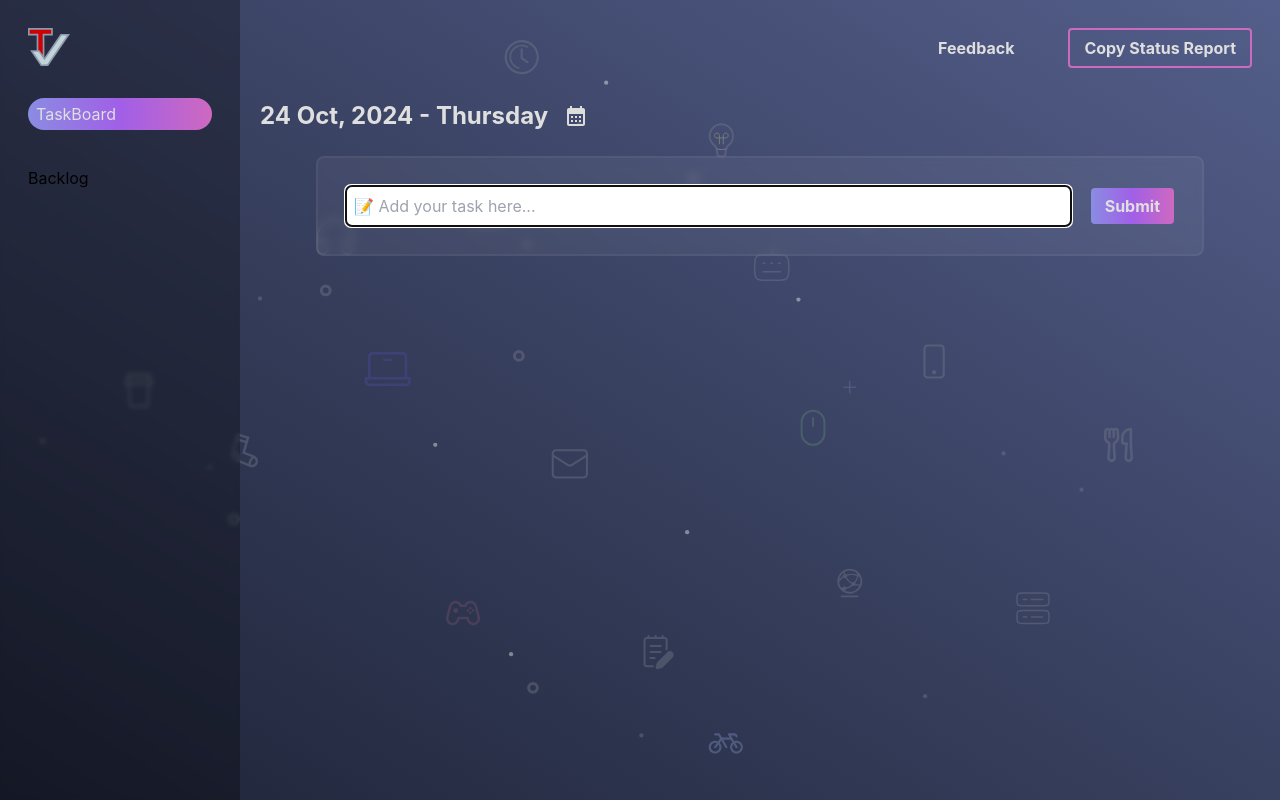
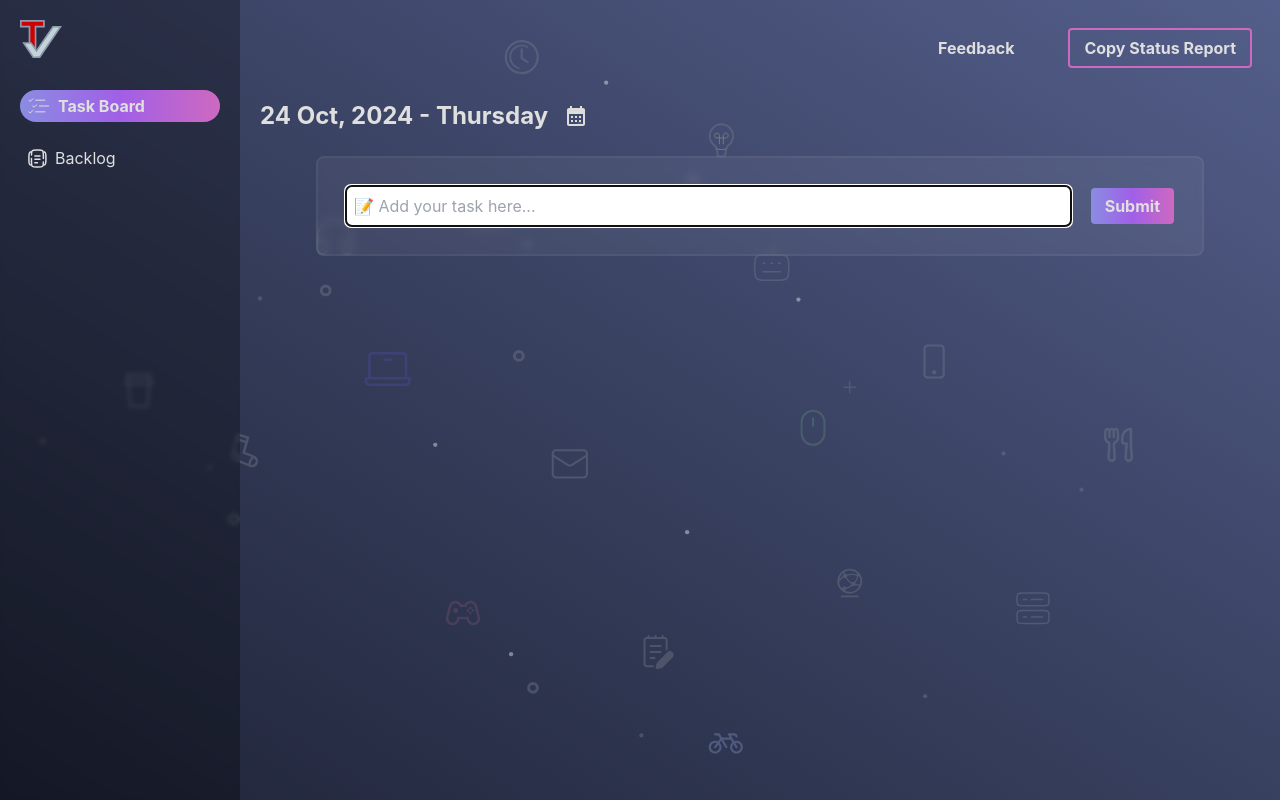
Before and after one commit to MHassanTariq/task-tracker, a React (Create React App) app: page / in a window 1280 px wide. Built offline with nearby package versions, Linux system fonts and the light colour scheme.

Commit message:
feat: added icons in the sidebar

```diff
--- a/src/App.tsx
+++ b/src/App.tsx
@@ -1,5 +1,5 @@
 import { RouterProvider } from "react-router-dom";
-import router from "./Routes/router";
+import router from "./routes/router";
 
 function App() {
   return <RouterProvider router={router} />;
--- /dev/null
+++ b/src/assets/svgs/backlogIcon.tsx
@@ -0,0 +1,29 @@
+export function BacklogIcon() {
+  return (
+    <svg
+      width="19"
+      height="19"
+      viewBox="0 0 19 19"
+      fill="none"
+      xmlns="http://www.w3.org/2000/svg"
+    >
+      <path
+        d="M15.3668 12.9C15.3668 15.3038 15.3668 16.5066 14.6196 17.2529C13.8733 18 12.6706 18 10.2668 18H8.5668C6.163 18 4.96025 18 4.21395 17.2529C3.4668 16.5066 3.4668 15.3038 3.4668 12.9V9.5M3.4668 6.1C3.4668 3.6962 3.4668 2.49345 4.21395 1.74715C4.96025 1 6.163 1 8.5668 1H10.2668C12.6706 1 13.8733 1 14.6196 1.74715C15.3668 2.49345 15.3668 3.6962 15.3668 6.1V9.5"
+        stroke="#DFDFDF"
+        stroke-width="1.5"
+        stroke-linecap="round"
+      />
+      <path
+        d="M3.46675 2.76465C2.638 2.84625 2.0804 3.0307 1.6639 3.4472C0.916748 4.1935 0.916748 5.39625 0.916748 7.80005V11.2C0.916748 13.6038 0.916748 14.8066 1.6639 15.5529C2.0804 15.9694 2.638 16.1538 3.46675 16.2354M15.3667 2.76465C16.1955 2.84625 16.7531 3.0307 17.1696 3.4472C17.9167 4.1935 17.9167 5.39625 17.9167 7.80005V11.2C17.9167 13.6038 17.9167 14.8066 17.1696 15.5529C16.7531 15.9694 16.1955 16.1538 15.3667 16.2354"
+        stroke="#DFDFDF"
+        stroke-width="1.5"
+      />
+      <path
+        d="M6.8667 10.35H11.9667M6.8667 6.94995H11.9667M6.8667 13.75H9.4167"
+        stroke="#DFDFDF"
+        stroke-width="1.5"
+        stroke-linecap="round"
+      />
+    </svg>
+  );
+}
--- /dev/null
+++ b/src/assets/svgs/taskListIcon.tsx
@@ -0,0 +1,22 @@
+export function TaskListIcon() {
+  return (
+    <svg
+      width="22"
+      height="16"
+      viewBox="0 0 22 16"
+      fill="none"
+      xmlns="http://www.w3.org/2000/svg"
+    >
+      <path
+        d="M1 2.16663L2.25 3.41663L4.75 0.916626M4.75 7.99996L6 9.24996L8.5 6.74996M1 13.8333L2.25 15.0833L4.75 12.5833M11.4167 7.99996H20.5833H11.4167ZM7.66667 13.8333H16.8333H7.66667ZM7.66667 2.16663H16.8333H7.66667Z"
+        fill="#C968C5"
+      />
+      <path
+        d="M1 2.16663L2.25 3.41663L4.75 0.916626M4.75 7.99996L6 9.24996L8.5 6.74996M1 13.8333L2.25 15.0833L4.75 12.5833M11.4167 7.99996H20.5833M7.66667 13.8333H16.8333M7.66667 2.16663H16.8333"
+        stroke="#DFDFDF"
+        stroke-linecap="round"
+        stroke-linejoin="round"
+      />
+    </svg>
+  );
+}
--- a/src/components/sideBar.tsx
+++ b/src/components/sideBar.tsx
@@ -1,28 +1,40 @@
+import { BacklogIcon } from "../assets/svgs/backlogIcon";
 import Logo from "../assets/svgs/logo";
+import { TaskListIcon } from "../assets/svgs/taskListIcon";
 import colors from "../utils/colors";
 import { Link } from "react-router-dom";
+import styles from "../utils/styles";
 
 function SideBar() {
+  const unselectedStyles = `flex flex-1 ${colors.text} px-2 py-1`;
+  const selectedStyles = `${colors.btnGradient} rounded-full font-bold ${unselectedStyles}`;
+
+  function renderLinkAndIcon(
+    path: string,
+    text: string,
+    className: string,
+    Icon: React.FC
+  ) {
+    return (
+      <div className={`flex ${styles.verticalCenter} ${className} gap-2`}>
+        <Icon />
+        <Link to={path}>{text}</Link>
+      </div>
+    );
+  }
+
   return (
-    <div className={`xsm:hidden lg:flex flex-col p-7 ${colors.navBarBg} w-60`}>
+    <div className={`xsm:hidden lg:flex flex-col p-5 ${colors.navBarBg} w-60`}>
       <Logo />
-      <ul className="mt-8  space-7-8">
-        <li className="flex items-center">
-          <Link
-            to="/Home"
-            className={`${colors.btnGradient} flex flex-1 rounded-full ${colors.text} px-2 py-1`}
-          >
-            TaskBoard
-          </Link>
-        </li>
-      </ul>
-      <ul className="mt-9 space-y-9">
-        <li className="flex items-center">
-          <Link to="/backlog" className="btnGradient">
-            Backlog
-          </Link>
-        </li>
-      </ul>
+      <div className="mt-8 gap-5 flex flex-col">
+        {renderLinkAndIcon("/", "Task Board", selectedStyles, TaskListIcon)}
+        {renderLinkAndIcon(
+          "/backlog",
+          "Backlog",
+          unselectedStyles,
+          BacklogIcon
+        )}
+      </div>
     </div>
   );
 }
```
